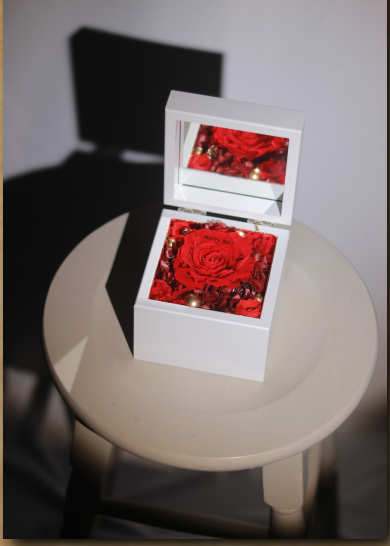
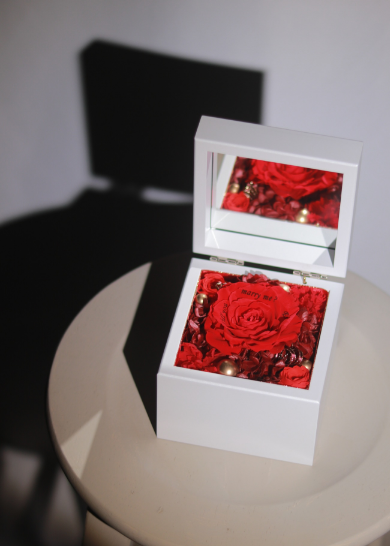
Before and after one commit to rnm-y/wedding, a plain HTML site: page index.html in a window 390 px wide. Shown: the part 97-643 px from the top of the page. Drawn offline with Linux system fonts and the light colour scheme; a web font is replaced by a local one.

Commit message:
Update style.css

```diff
--- a/css/style.css
+++ b/css/style.css
@@ -124,8 +124,8 @@ header{
 
 @media (max-width:600px){
   #photo{
-    width: 384px;
-    height: 576px;
+    width: 460px;
+    height: 691px;
   }
 }
 
```
